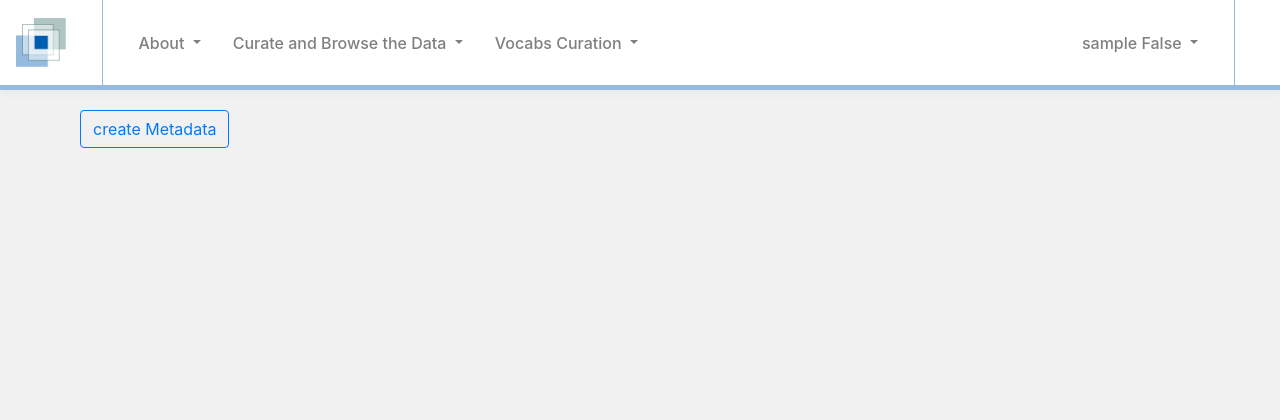
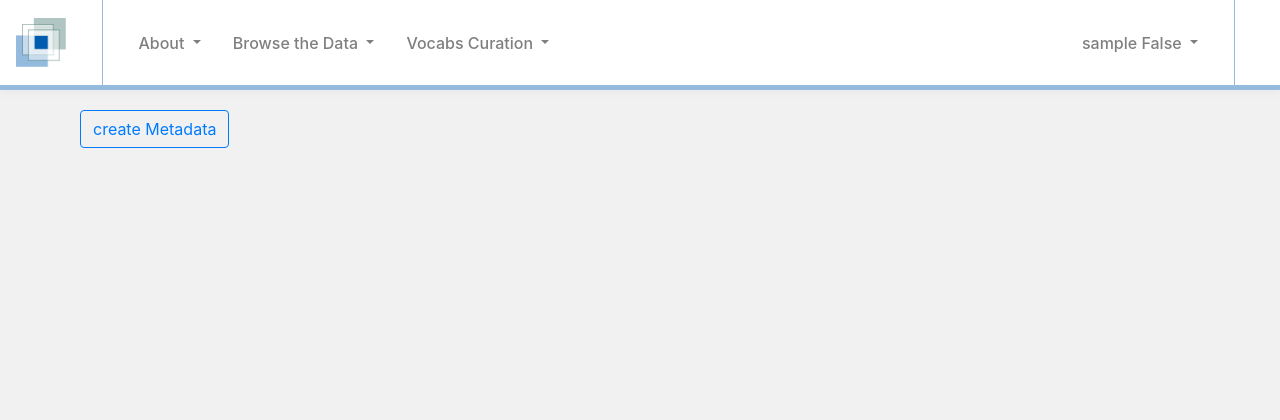
Before and after one commit to acdh-oeaw/delt, a Django app: page /vocabs/metadata/ in a window 1280 px wide. Shown: the top 420 px of the page. Run offline with Django 3.2, Linux system fonts and the light colour scheme; the visitor is signed in with stand-in values (Sample User, id 1); data that the repository does not hold is empty; some libraries are stand-ins or nearby versions.

Commit message:
removed "curate" part

```diff
--- a/webpage/templates/webpage/base.html
+++ b/webpage/templates/webpage/base.html
@@ -80,7 +80,7 @@
                             </li>
                             <li class="nav-item dropdown">
                                 {% if SHIB or user.is_authenticated %}
-                                <a href="#" class="nav-link dropdown-toggle" data-toggle="dropdown" role="button" aria-haspopup="true" aria-expanded="false">Curate and Browse the Data
+                                <a href="#" class="nav-link dropdown-toggle" data-toggle="dropdown" role="button" aria-haspopup="true" aria-expanded="false">Browse the Data
                                 <span class="caret"/>
                                 </a>
                                 <div class="dropdown-menu">
```
